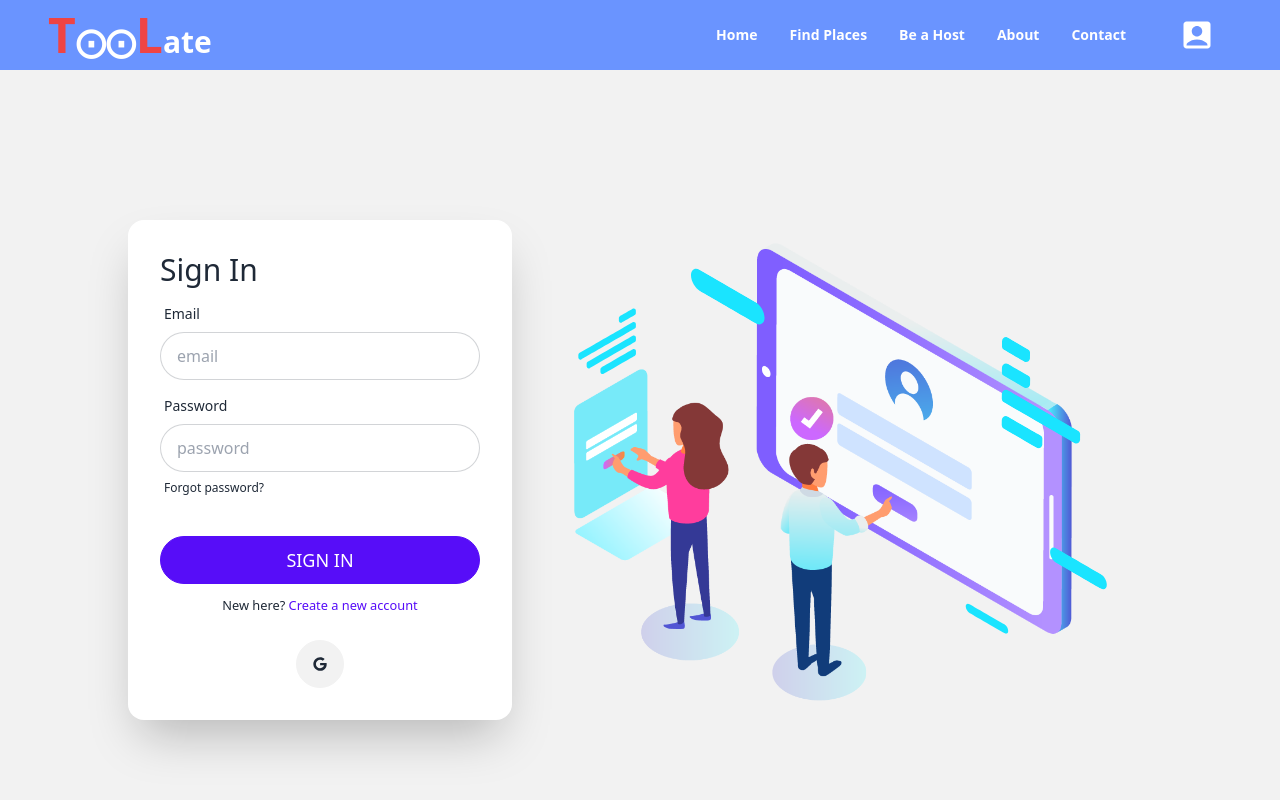
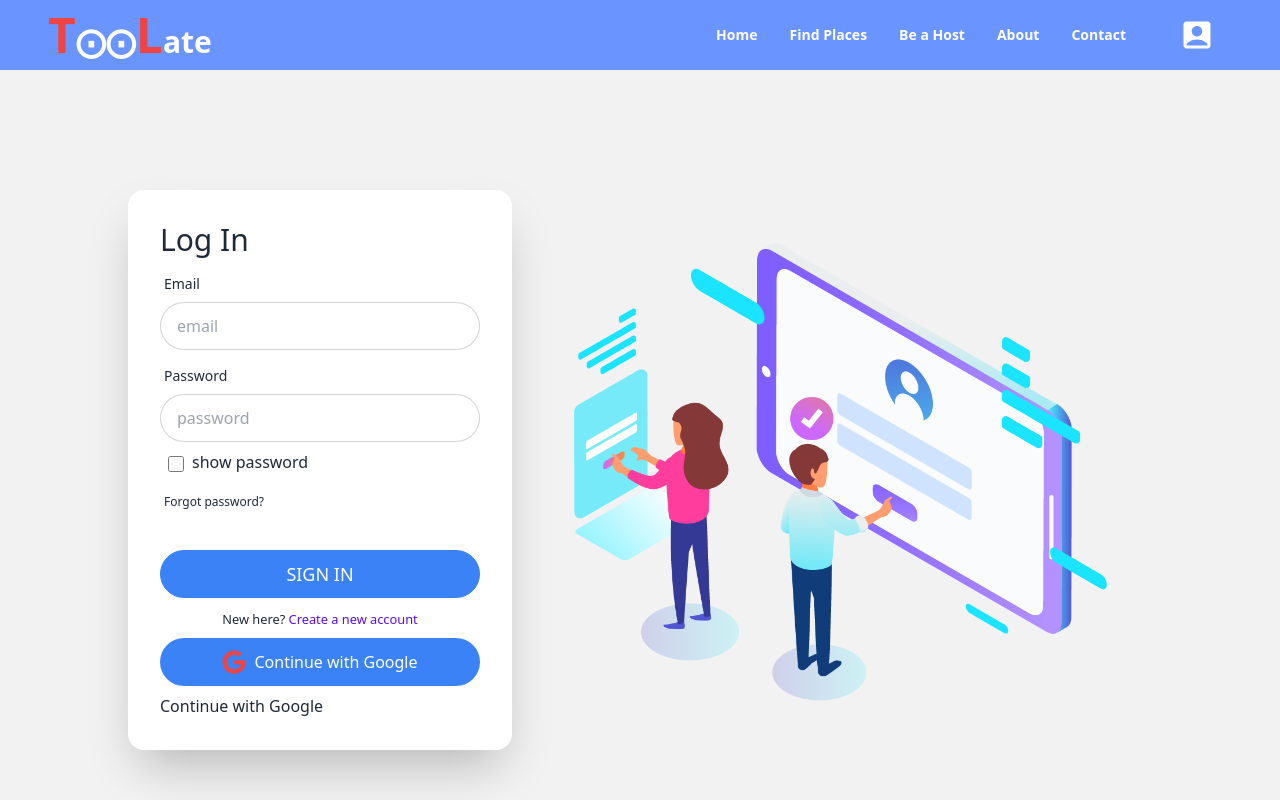
Before and after one commit to ocircleo/moonknight, a React (Vite) app: page /login in a window 1280 px wide. Shown: the top 800 px of the page. Built offline with nearby package versions, Linux system fonts and the light colour scheme; no server answers.

Commit message:
login & regstration page edited and logic updated for regex, removed img url, redesigned google singup

```diff
--- a/src/pages/SocialLogin/SocialLogin.jsx
+++ b/src/pages/SocialLogin/SocialLogin.jsx
@@ -1,31 +1,36 @@
-import { FaGoogle } from 'react-icons/fa';
-import { GoogleAuthProvider, getAuth, signInWithPopup } from 'firebase/auth';
-import app from '../../assets/Firebase_Sdk';
-import { toast } from 'react-toastify';
-import { useNavigate } from 'react-router-dom';
+import { FaGoogle } from "react-icons/fa";
+import { GoogleAuthProvider, getAuth, signInWithPopup } from "firebase/auth";
+import app from "../../assets/Firebase_Sdk";
+import { toast } from "react-toastify";
+import { useNavigate } from "react-router-dom";
 
-const SocialLogin = ({from}) => {
-    const auth = getAuth(app)
-    const navigate = useNavigate()
+const SocialLogin = ({ from }) => {
+  const auth = getAuth(app);
+  const navigate = useNavigate();
 
-    const googleProvider = new GoogleAuthProvider()
-    const handleGoogleSignIn = () =>{
+  const googleProvider = new GoogleAuthProvider();
+  const handleGoogleSignIn = () => {
     signInWithPopup(auth, googleProvider)
-        .then(result => {
-            const user = result.user
-            console.log(user)
-            toast.success('logged in');
-            navigate(from, { replace: true })
+      .then((result) => {
+        const user = result.user;
+        console.log(user);
+        toast.success("logged in");
+        navigate(from, { replace: true });
       })
-        .catch(error =>{
-            console.log(error)
-        })
-    }
+      .catch((error) => {
+        console.log(error);
+      });
+  };
   return (
-        <div className="text-center mt-4">
-                <button type='button' onClick={handleGoogleSignIn} className="btn btn-circle">
+    <div className=" bg-blue-500 hover:bg-blue-700 cursor-pointer text-white rounded-full p-3 flex items-center gap-2 justify-center w-full" onClick={handleGoogleSignIn}>
+      <button
+        type="button"
+
+        className="text-red-500 text-2xl"
+      >
         <FaGoogle></FaGoogle>
       </button>
+      Continue with Google
     </div>
   );
 };
--- a/src/pages/login/Login.jsx
+++ b/src/pages/login/Login.jsx
@@ -1,39 +1,38 @@
-
 import { Link, useLocation, useNavigate } from "react-router-dom";
 import Lottie from "lottie-react";
 import reader from "../../../public/login.json";
 import SocialLogin from "../SocialLogin/SocialLogin";
-import { useContext } from "react";
+import { useContext, useState } from "react";
 import { Authcontext } from "../../private/provider/Provider";
 import { toast } from "react-toastify";
 
-
 const Login = () => {
-    const {signInEmailusers} = useContext(Authcontext);
-
+  const { signInEmailusers } = useContext(Authcontext);
+  const [showPassword, setShowPassword] = useState(false);
   const navigate = useNavigate();
   const location = useLocation();
   const from = location.state?.from?.pathname || "/";
 
-  const handleSignIn = event => {
-    event.preventDefault()
+  const togglePassword = () => {
+    setShowPassword(!showPassword);
+  };
+  const handleSignIn = (event) => {
+    event.preventDefault();
     const form = event.target;
     const email = form.email.value;
     const password = form.password.value;
-    console.log(email, password);
-
-    if (email, password)
+    if ((email, password))
       signInEmailusers(email, password)
-            .then(result => {
+        .then((result) => {
           const loggedUser = result.user;
-                toast.success('successfully login')
-                form.reset()
-                navigate(from, {replace:true})
+          toast.success("successfully login");
+          form.reset();
+          navigate(from, { replace: true });
         })
-            .catch(error => {
-                toast.error(error.message)
-            })
-}
+        .catch((error) => {
+          toast.error(error.message);
+        });
+  };
 
   return (
     <div>
@@ -44,30 +43,66 @@ const Login = () => {
           </div>
           <div className="card md:w-1/2 flex-shrink-0 max-w-sm shadow-2xl bg-base-100">
             <form onSubmit={handleSignIn} className="card-body">
-                            <h1 className="text-3xl ">Sign In</h1>
+              <h1 className="text-3xl ">Log In</h1>
               <div className="form-control">
                 <label className="label">
                   <span className="label-text">Email</span>
                 </label>
-                                <input type="email" name='email' placeholder="email" className="input input-bordered rounded-full" required />
+                <input
+                  type="email"
+                  name="email"
+                  placeholder="email"
+                  className="input input-bordered rounded-full"
+                  required
+                />
               </div>
               <div className="form-control">
                 <label className="label">
                   <span className="label-text">Password</span>
                 </label>
-                                <input type="password" name='password' placeholder="password" className="input input-bordered rounded-full" required />
+                <input
+                  type={showPassword ? "text" : "password"}
+                  name="password"
+                  placeholder="password"
+                  className="input input-bordered rounded-full"
+                  required
+                />
+                <div
+                  className="self-start flex items-center gap-2 my-2 ms-2 select-none cursor-pointer"
+                  onClick={togglePassword}
+                >
+                  <input
+                    type="checkbox"
+                    name=""
+                    checked={showPassword ? true : false}
+                    id=""
+                    className="h-4 w-4 "
+                  />
+                  <p className="pb-1">show password</p>
+                </div>
                 <label className="label">
-                                    <a href="#" className="label-text-alt link link-hover">Forgot password?</a>
+                  <a href="#" className="label-text-alt link link-hover">
+                    Forgot password?
+                  </a>
                 </label>
               </div>
-                            <div className="form-control mt-6">
-                                <input className="btn btn-primary rounded-full text-white font-normal text-lg px-5" type="submit" value="Sign In" />
+              <div className="form-control mt-6 ">
+                <input
+                  className="btn btn-primary bg-blue-500 border-blue-500 rounded-full text-white font-normal text-lg px-5"
+                  type="submit"
+                  value="Sign In"
+                />
               </div>
-                            <p className='text-center'><small>New here? <Link to='/signup' className='text-primary' >Create a new account</Link></small> </p>
-
-                            <div className='text-center'>
+              <p className="text-center">
+                <small>
+                  New here?{" "}
+                  <Link to="/signup" className="text-primary">
+                    Create a new account
+                  </Link>
+                </small>{" "}
+              </p>
               <SocialLogin from={from}></SocialLogin>
-                                </div>
+              Continue with Google
             </form>
           </div>
         </div>
--- a/src/pages/register/Register.jsx
+++ b/src/pages/register/Register.jsx
@@ -4,51 +4,52 @@ import reader from "../../../public/login.json";
 import { useContext, useState } from "react";
 import { Authcontext } from "../../private/provider/Provider";
 import { toast } from "react-toastify";
+import SocialLogin from "../SocialLogin/SocialLogin";
 
 const Register = () => {
-    const {createEmailusers, updateUser} = useContext(Authcontext);
-    const [error, setError] = useState('')
+  const { createEmailusers, updateUser } = useContext(Authcontext);
+  const [error, setError] = useState("");
+  const [showPassword, setShowPassword] = useState(false);
+  const location = useLocation();
+  const navigate = useNavigate();
+  const togglePassword = () => {
+    setShowPassword(!showPassword);
+  };
+  const from = location.state?.from?.pathname || "/";
 
-    const location = useLocation()
-    const navigate = useNavigate()
-
-    const from = location.state?.from?.pathname || '/'
-
-    const handleSignUp = event => {
-        event.preventDefault()
+  const handleSignUp = (event) => {
+    event.preventDefault();
     const form = event.target;
     const name = form.name.value;
     const email = form.email.value;
     const password = form.password.value;
-        const photo = form.photo.value;
 
-        console.log(name, email, password, photo)
-        if (!/^(?=.*[a-z])(?=.*[A-Z])(?=.*\d)[a-zA-Z\d]{8,}$/.test(password)) {
-            setError('Minimum eight characters, at least one uppercase letter, one lowercase letter and one number')
+    if (!/^(?=.*[A-Za-z])(?=.*\d).{6,}$/.test(password)) {
+      setError(
+        "Password must be Minimum 6 characters long, at least one letter and one number"
+      );
       return;
     }
 
-        if ((name, email, password, photo)) {
-
+    if ((name, email, password)) {
       createEmailusers(email, password)
-                .then(result => {
+        .then((result) => {
           const createdUser = result.user;
-                    updateUser(name, photo).then(() => {
+          updateUser(name)
+            .then(() => {
               form.reset();
             })
-                    .catch(error => { toast.error(error.message); });
-                    toast.success('Successfully Registerd')
-                    navigate(from, { replace: true })
-
-
+            .catch((error) => {
+              toast.error(error.message);
+            });
+          toast.success("Successfully Registerd");
+          navigate(from, { replace: true });
         })
-                .catch(error => {
-                    toast.error(error.message)
-                })
+        .catch((error) => {
+          toast.error(error.message);
+        });
     }
-
-
-    }
+  };
   return (
     <div>
       <div className="hero min-h-screen bg-base-200">
@@ -58,42 +59,91 @@ const Register = () => {
           </div>
           <div className="card md:w-1/2 flex-shrink-0 max-w-sm shadow-2xl bg-base-100">
             <form onSubmit={handleSignUp} className="card-body">
-                        <h1 className="text-3xl ">Sign In</h1>
+              <h1 className="text-3xl ">Create Account</h1>
               <div className="form-control">
                 <label className="label">
                   <span className="label-text">Name</span>
                 </label>
-                            <input type="text" name='name' placeholder="name" className="input input-bordered rounded-full" required />
+                <input
+                  type="text"
+                  name="name"
+                  placeholder="name"
+                  className="input input-bordered rounded-full"
+                  required
+                />
               </div>
-                        <div className="form-control">
+              {/* <div className="form-control">
                 <label className="label">
                   <span className="label-text">Photo Url</span>
                 </label>
-                            <input type="text" name='photo' placeholder="url" className="input input-bordered rounded-full" required />
-                        </div>
+                <input
+                  type="text"
+                  name="photo"
+                  placeholder="url"
+                  className="input input-bordered rounded-full"
+                  required
+                />
+              </div> */}
               <div className="form-control">
                 <label className="label">
                   <span className="label-text">Email</span>
                 </label>
-                            <input type="email" name='email' placeholder="email" className="input input-bordered rounded-full" required />
+                <input
+                  type="email"
+                  name="email"
+                  placeholder="email"
+                  className="input input-bordered rounded-full"
+                  required
+                />
               </div>
               <div className="form-control">
                 <label className="label">
                   <span className="label-text">Password</span>
                 </label>
-                            <input type="password" name='password' placeholder="password" className="input input-bordered rounded-full" required />
+                <input
+                  type={showPassword ? "text" : "password"}
+                  name="password"
+                  placeholder="password"
+                  className="input input-bordered rounded-full"
+                  required
+                />
+                <div
+                  className="self-start flex items-center gap-2 my-2 ms-2 select-none cursor-pointer"
+                  onClick={togglePassword}
+                >
+                  <input
+                    type="checkbox"
+                    name=""
+                    checked={showPassword ? true : false}
+                    id=""
+                    className="h-4 w-4 "
+                  />
+                  <p className="pb-1">show password</p>
+                </div>
+                <p className="text-red-500 text-xs">{error}</p>
                 <label className="label">
-                                <a href="#" className="label-text-alt link link-hover">Forgot password?</a>
+                  <a href="#" className="label-text-alt link link-hover">
+                    Forgot password?
+                  </a>
                 </label>
               </div>
               <div className="form-control mt-6">
-                            <input className="btn btn-primary rounded-full text-white font-normal text-lg px-5" type="submit" value="Sign Up" />
-                            <p className='text-red-500'>{error}</p>
+                <input
+                  className="btn btn-primary bg-blue-500 border-blue-500 rounded-full text-white font-normal text-lg px-5"
+                  type="submit"
+                  value="Create Account"
+                />
               </div>
-                        <p className='text-center'><small>Already Registerd? <Link to='/login' className='text-primary' >Please Sign in</Link></small> </p>
+              <p className="text-center">
+                <small>
+                  Already Registerd?{" "}
+                  <Link to="/login" className="text-primary">
+                    Please Sign in
+                  </Link>
+                </small>{" "}
+              </p>
 
-                        <div className='text-center'>
-                            </div>
+              <SocialLogin from={from}></SocialLogin>
             </form>
           </div>
         </div>
--- a/src/private/provider/Provider.jsx
+++ b/src/private/provider/Provider.jsx
@@ -29,11 +29,10 @@ const Provider = ({ children }) => {
   const signInEmailusers = (email, password) => {
     return signInWithEmailAndPassword(auth, email, password);
   };
-  // ==== update user info like name and phot url using this function below =====
-  const updateUser = (name, photo) => {
+  // ==== update user info like name using this function below =====
+  const updateUser = (name) => {
     return updateProfile(auth.currentUser, {
       displayName: name,
-      photoURL: photo,
     });
   };
   // ===== google popup sign in using this function below =====
```
Also changed, not shown: 4 other files (tests, documents, lock files or other folders). Lines whose indentation alone changed are shown as unchanged.
